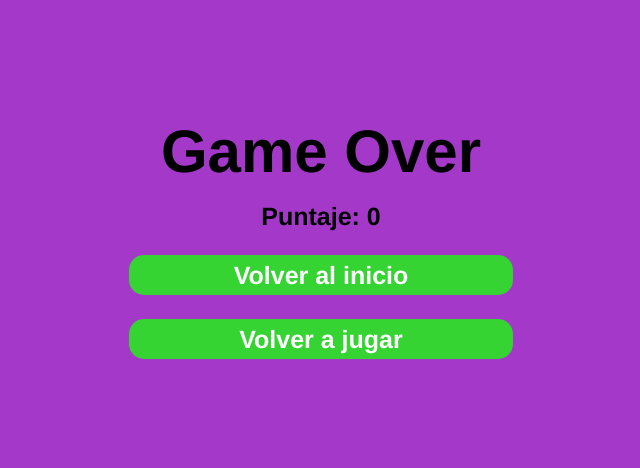
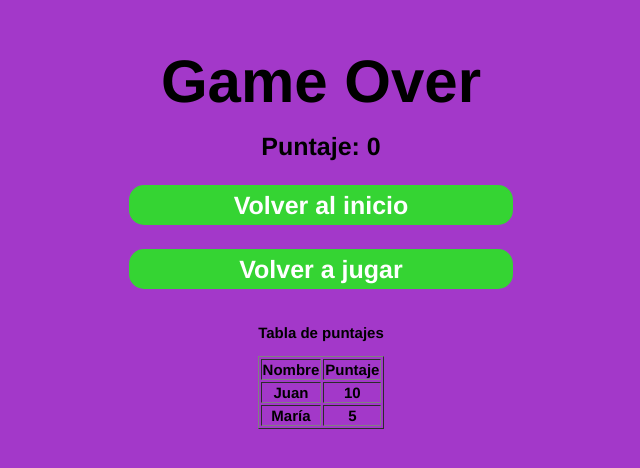
Before and after one commit to IIC3585-2021/vue-calceteam, a Vue app: page /gameover in a window 1280 px wide. Shown: the part 162-630 px from the top of the page, without its empty margins (319-959 px from the left). Built offline with nearby package versions, Linux system fonts and the light colour scheme.

Commit message:
:construction: Add LeaderBoard

```diff
--- a/src/components/LeaderBoard.vue
+++ b/src/components/LeaderBoard.vue
@@ -0,0 +1,33 @@
+<template>
+  <div class="table">
+    <p>Tabla de puntajes</p>
+    <table border="1">
+        <thead>
+            <th>Nombre</th>
+            <th>Puntaje</th>
+        </thead>
+            <tr v-for="user in this.$store.state.scores " :key="user">
+                <td>{{user.name}}</td>
+                <td>{{user.score}}</td>
+            </tr>
+    </table>
+  </div>
+</template>
+
+<script>
+
+export default {
+
+  mounted() {
+    this.$store.commit('orderScores');
+  },
+};
+</script>
+<style>
+.table {
+  margin-top: 20px;
+  color: #000;
+  font-size: 15px;
+  font-weight: bold;
+}
+</style>
--- a/src/components/Question.vue
+++ b/src/components/Question.vue
@@ -51,6 +51,7 @@ export default {
         this.$store.commit('increment');
         this.loadQuestion();
       } else {
+        this.$store.commit('gameover');
         this.$router.push('gameover');
       }
     },
--- a/src/store/index.js
+++ b/src/store/index.js
@@ -1,4 +1,11 @@
 import { createStore } from 'vuex';
+
+const sortScores = (user1, user2) => {
+  if (user1.score < user2.score) {
+    return 1;
+  }
+  return -1;
+};
 
 export default createStore({
   state() {
@@ -6,6 +13,7 @@ export default createStore({
       username: '',
       score: 0,
       breeds: [],
+      scores: [{ name: 'Juan', score: 10 }, { name: 'María', score: 5 }],
     };
   },
   mutations: {
@@ -21,6 +29,12 @@ export default createStore({
     setUsername(state, name) {
       state.username = name;
     },
+    orderScores(state) {
+      state.scores.sort(sortScores);
+    },
+    gameover(state) {
+      state.scores.push({ name: state.username, score: state.score });
+    },
   },
   actions: {
   },
--- a/src/views/GameOver.vue
+++ b/src/views/GameOver.vue
@@ -22,11 +22,17 @@
         Volver a jugar
       </p>
     </div>
+    <LeaderBoard></LeaderBoard>
   </div>
 </template>
 
 <script>
+import LeaderBoard from '@/components/LeaderBoard.vue';
+
 export default {
+  components: {
+    LeaderBoard,
+  },
   methods: {
     reTry() {
       this.$store.commit('reset');
--- a/src/views/Home.vue
+++ b/src/views/Home.vue
@@ -7,10 +7,13 @@
     <div class="start" v-on:click="startGame()">
       <p class="start-text">Comenzar juego</p>
     </div>
+    <LeaderBoard></LeaderBoard>
   </div>
 </template>
 
 <script>
+import LeaderBoard from '@/components/LeaderBoard.vue';
+
 export default {
   name: 'Home',
   data() {
@@ -18,6 +21,9 @@ export default {
       username: '',
       empty: '',
     };
+  },
+  components: {
+    LeaderBoard,
   },
   methods: {
     startGame() {
```
